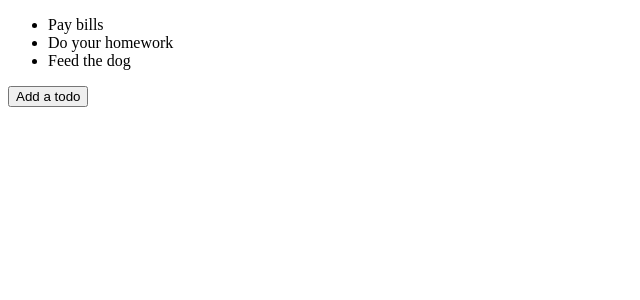
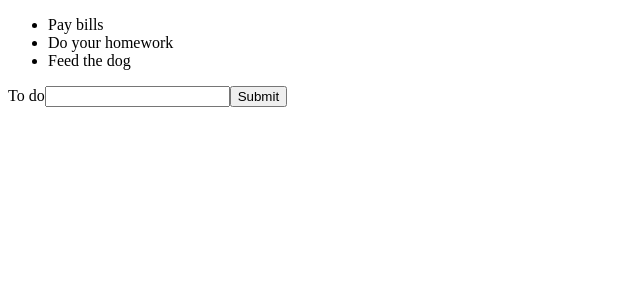
Before and after one commit to John-Cassidy/react-router, a React (Create React App) app: page / in a window 1280 px wide. Shown: the top 300 px of the page, without its empty margins (0-640 px from the left). Built offline with nearby package versions, Linux system fonts and the light colour scheme; the HTML template or start-up script is replaced by a standard one.

Commit message:
todo component - useState with forms

```diff
--- /dev/null
+++ b/src/components/AddNewTodo.js
@@ -0,0 +1,24 @@
+import React, { useState } from 'react';
+
+const AddNewTodo = ({ addTodo }) => {
+  const [todos, setTodos] = useState('');
+  const handleSubmit = (e) => {
+    e.preventDefault();
+    addTodo(todos);
+    setTodos('');
+  };
+  return (
+    <form onSubmit={handleSubmit}>
+      <label htmlFor='todo'>To do</label>
+      <input
+        type='text'
+        value={todos}
+        id='todo'
+        onChange={(e) => setTodos(e.target.value)}
+      />
+      <input type='submit' />
+    </form>
+  );
+};
+
+export default AddNewTodo;
--- a/src/components/TodoList.js
+++ b/src/components/TodoList.js
@@ -1,14 +1,16 @@
 import React, { useState } from 'react';
+
+import AddNewTodo from './AddNewTodo';
 
 const TodoList = () => {
   const [todos, setTodos] = useState([
     { text: 'Pay bills', id: 1 },
-    { text: 'Do your homework', id: 1 },
+    { text: 'Do your homework', id: 2 },
     { text: 'Feed the dog', id: 3 },
   ]);
 
-  const addTodo = () => {
-    setTodos([...todos, { text: 'Feed the cat', id: todos.length + 1 }]);
+  const addTodo = (text) => {
+    setTodos([...todos, { text: text, id: todos.length + 1 }]);
   };
 
   return (
@@ -18,7 +20,7 @@ const TodoList = () => {
           return <li key={todo.id}>{todo.text}</li>;
         })}
       </ul>
-      <button onClick={addTodo}>Add a todo</button>
+      <AddNewTodo addTodo={addTodo} />
     </div>
   );
 };
```
